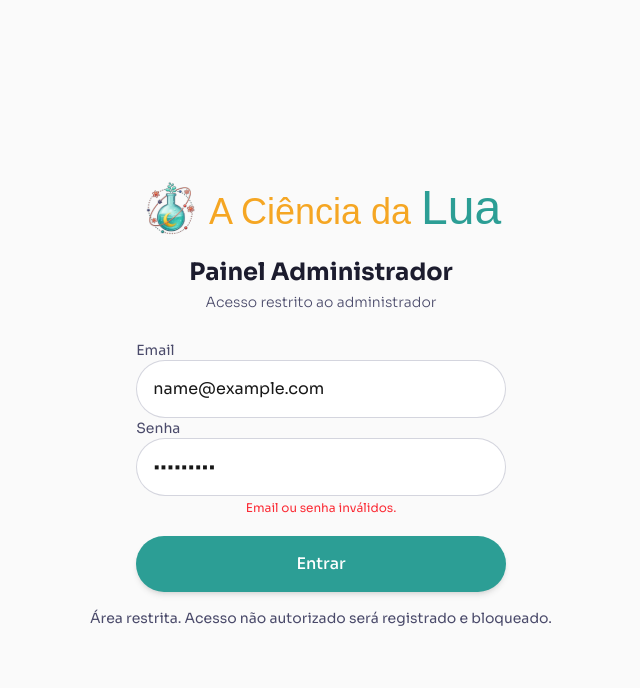
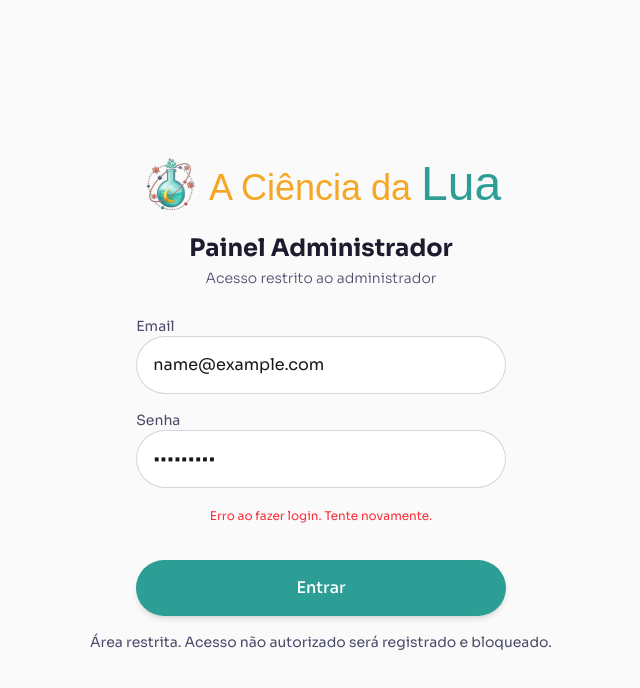
Before and after one commit to LuizHenri16/acienciadalua_frontend, a Next.js app: page /panel/signin in a window 1280 px wide. Both pictures are taken after typing "name@example.com", "Sample123" into the empty fields and a click on the button "Entrar". Shown: the top 688 px of the page, without its empty margins (319-959 px from the left). Built offline with nearby package versions, Linux system fonts and the light colour scheme; no server answers; a web font is replaced by a local one.

Commit message:
style: SigninForm gap update

```diff
--- a/src/app/minha-conta/signin/page.tsx
+++ b/src/app/minha-conta/signin/page.tsx
@@ -1,7 +1,6 @@
 import { BackVitrine } from "@/components/ui/button/button";
 import { SignInForm } from "@/components/customer/signinform";
 import Image from "next/image";
-
 
 export default function SignIn() {
     return (
--- a/src/components/adminPanel/signinForm.tsx
+++ b/src/components/adminPanel/signinForm.tsx
@@ -28,35 +28,22 @@ export function SignInForm() {
             document.cookie = `admin_refresh_token=${refresh_token}; path=/; max-age=604800; SameSite=Strict`;
 
             router.push("/panel");
-        } catch {
-            setError("Email ou senha inválidos.");
+        } catch (error: any) {
+            if (error.status === 401) {
+                setError("Email ou senha inválidos.");
+            } else {
+                setError("Erro ao fazer login. Tente novamente.");
+            }
         } finally {
             setLoading(false);
         }
     };
 
     return (
-        <form
-            className="flex flex-col items-center justify-center mt-3 md:max-w-[60%] lg:max-w-[30%] mx-auto w-full"
-            onSubmit={(e) => { e.preventDefault(); handleSubmit(); }}
-        >
-            <Input
-                type="email"
-                value={user.email}
-                onChange={(e) => setUser({ ...user, email: e.target.value })}
-                label="Email"
-                placeholder="Digite seu email de acesso"
-            />
-            <Input
-                type="password"
-                value={user.password}
-                onChange={(e) => setUser({ ...user, password: e.target.value })}
-                label="Senha"
-                placeholder="Digite sua senha"
-            />
-            {error && (
-                <p className="text-red-500 text-xs mt-1 self-start w-full text-center">{error}</p>
-            )}
+        <form className="flex flex-col items-center justify-center mt-3 gap-4 md:max-w-[60%] lg:max-w-[30%] mx-auto w-full" onSubmit={(e) => { e.preventDefault(); handleSubmit(); }}>
+            <Input type="email" value={user.email} onChange={(e) => setUser({ ...user, email: e.target.value })} label="Email" placeholder="Digite seu email de acesso" />
+            <Input type="password" value={user.password} onChange={(e) => setUser({ ...user, password: e.target.value })} label="Senha" placeholder="Digite sua senha" />
+            {error && <p className="text-red-500 text-xs mt-1 self-start w-full text-center">{error}</p>}
             <Button name="Entrar" loadingName="Entrando" loading={loading} onClick={handleSubmit} />
         </form>
     );
--- a/src/components/customer/signinform.tsx
+++ b/src/components/customer/signinform.tsx
@@ -28,7 +28,7 @@ export function SignInForm() {
 
     if (sent) {
         return (
-            <div className="flex flex-col items-center justify-center mt-3 md:max-w-[60%] lg:max-w-[40%] mx-auto w-full text-center gap-3">
+            <div className="flex flex-col items-center justify-center mt-3 gap-4 md:max-w-[60%] lg:max-w-[30%] mx-auto w-full">
                 <div className="w-12 h-12 rounded-full bg-turquesa-light flex items-center justify-center mx-auto">
                     <span className="text-2xl">📬</span>
                 </div>
--- a/src/components/ui/card/faqCard.tsx
+++ b/src/components/ui/card/faqCard.tsx
@@ -16,7 +16,7 @@ export function FaqCard({ question, answers }: FaqCardProps) {
     };
 
     return (
-        <div onClick={toggleOpen} className={`w-full flex flex-col items-center p-3.5 squircle-border border border-borda hover:border-borda-med cursor-pointer`}>
+        <div onClick={toggleOpen} className={`w-full flex flex-col items-center p-4 squircle-border border bg-[#fafafa] border-borda hover:border-borda-med cursor-pointer`}>
             <div className="w-full flex items-center gap-3 ">
                 <h3 className="font-medium text-sm lg:text-base text-texto-principal">{question}</h3>
                 <ChevronDown className={`ml-auto transition-all duration-300 ${open ? "rotate-180" : ""}`} />
```
